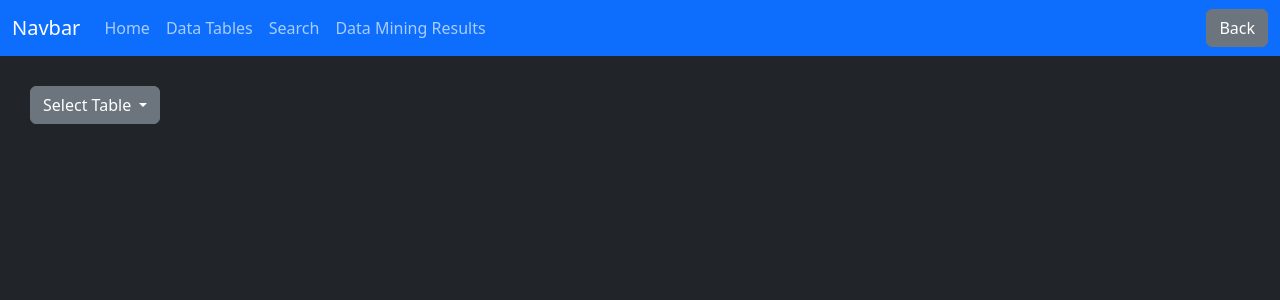
After one commit to Bmknezev/ESOF-3675-Project, a Flask app: template templates/dataTableSubLayout.html in a window 1280 px wide. The commit adds this page. Shown: the top 300 px of the page. Run offline with Flask 3, Linux system fonts and the light colour scheme; the template is opened without the code that fills it, so the values that code supplies are empty; parts of the project's set-up code (start-up, migrations or seed data) failed here and were passed over; some libraries are stand-ins or nearby versions.

Commit message:
added dropdown menu for tables

```diff
--- /dev/null
+++ b/templates/dataTableSubLayout.html
@@ -0,0 +1,36 @@
+<!-- View games page, gets and shows games from the database -->
+<!-- inherits from layout -->
+{% extends "layout.html" %}
+
+
+<!-- Code needs to be in block content tag to properly inherit -->
+{% block content %}
+
+<style>
+
+    .dropdown-style{
+      margin-top:30px;
+      margin-left: 30px;
+
+    }
+
+</style>
+
+<!-- dropdown menu code -->
+<div class="dropdown">
+  <a class="btn btn-secondary dropdown-toggle dropdown-style btn-primary " href="#" role="button" data-bs-toggle="dropdown" aria-expanded="false">
+    Select Table
+  </a>
+
+  <ul class="dropdown-menu">
+    <li><a class="dropdown-item" href="{{url_for('index')}}">Games Table</a></li>
+    <li><a class="dropdown-item" href="{{url_for('view_players')}}">Players Table</a></li>
+  </ul>
+</div>
+
+
+
+{% block content1 %}
+{% endblock %}
+
+{% endblock %}
--- a/templates/layout.html
+++ b/templates/layout.html
@@ -39,10 +39,7 @@
               <a class="nav-link" href="{{ url_for('homepage') }}">Home</a>
             </li>
             <li class="nav-item active">
-              <a class="nav-link" href="{{ url_for('index') }}">Games</a>
-            </li>
-            <li class="nav-item">
-              <a class="nav-link" href="{{ url_for('view_players') }}">Players</a>
+              <a class="nav-link" href="{{ url_for('index') }}">Data Tables</a>
             </li>
             <li class="nav-item">
               <a class="nav-link" href="{{ url_for('search') }}">Search</a>
--- a/templates/view_games.html
+++ b/templates/view_games.html
@@ -1,10 +1,10 @@
 <!-- View games page, gets and shows games from the database -->
 <!-- inherits from layout -->
-{% extends "layout.html" %}
+{% extends "dataTableSubLayout.html" %}
 
 
 <!-- Code needs to be in block content tag to properly inherit -->
-{% block content %}
+{% block content1 %}
 
 <style>
     h1 {
--- a/templates/view_players.html
+++ b/templates/view_players.html
@@ -1,10 +1,10 @@
 <!-- View games page, gets and shows games from the database -->
 <!-- inherits from layout -->
-{% extends "layout.html" %}
+{% extends "dataTableSubLayout.html" %}
 
 
 <!-- Code needs to be in block content tag to properly inherit -->
-{% block content %}
+{% block content1 %}
 
 <style>
     h1 {
```
